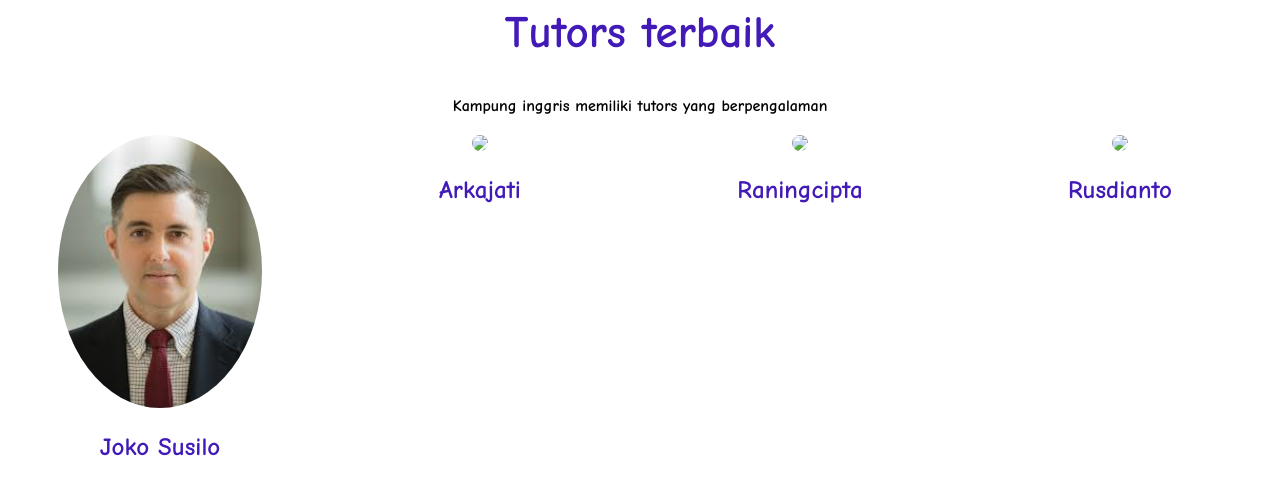
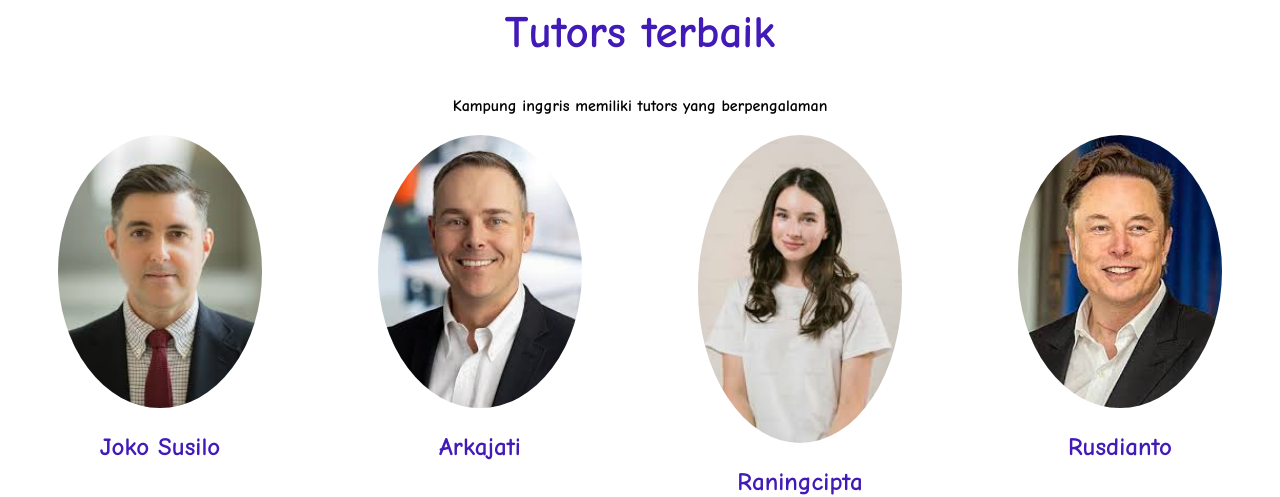
Before and after one commit to emmanuellaaaa/company1, a plain HTML site: page index.html in a window 1280 px wide. Shown: the part 1181-1678 px from the top of the page. Drawn offline with Linux system fonts and the light colour scheme.

Commit message:
Update index.html

```diff
--- a/index.html
+++ b/index.html
@@ -66,15 +66,15 @@
                     <p> Joko Susilo</p>
                 </div>
                 <div class="kartu-tutor">
-                    <img src="File_Gambar_brilian.jpg" />
+                    <img src="arkajati.jpg" />
                     <p> Arkajati</p>
                 </div>
                 <div class="kartu-tutor">
-                    <img src="File_Gambar_emilia.jpg" />
+                    <img src="raningcipta.jpg" />
                     <p> Raningcipta</p>
                 </div>
                 <div class="kartu-tutor">
-                    <img src="File_Gambar_wilson.jpg" />
+                    <img src="rusdianto.jpg" />
                     <p> Rusdianto</p>
                 </div>
             </div>
```
